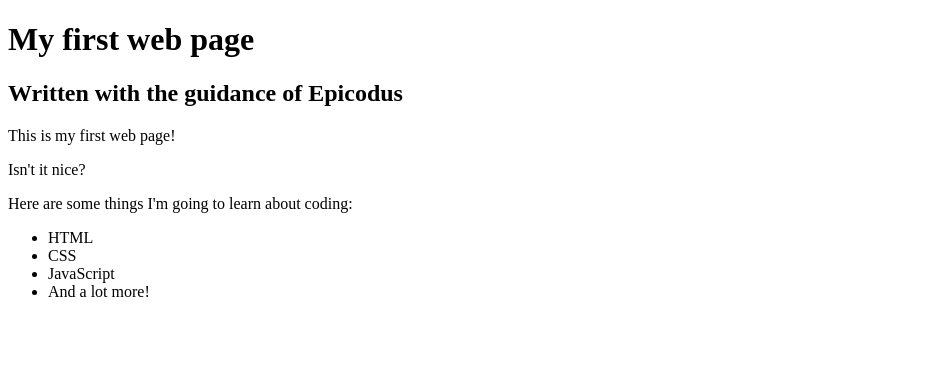
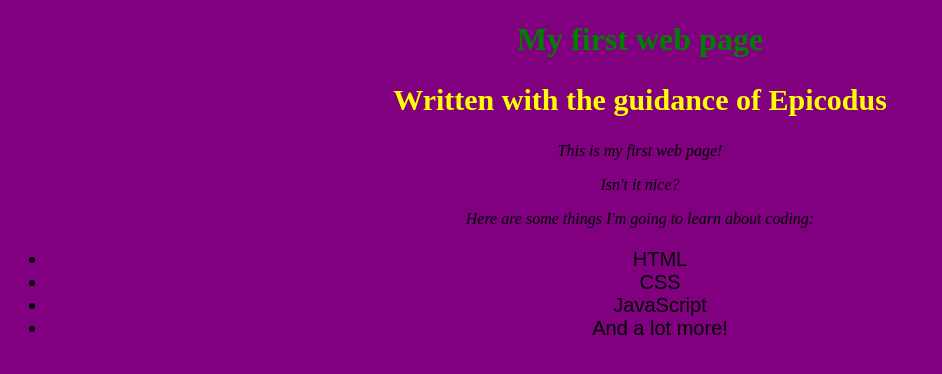
Before and after one commit to dyldlewis/my-first-webpage, a plain HTML site: page my-first-webpage.html in a window 1280 px wide. Shown: the whole page, without its empty margins (0-942 px from the left). Drawn offline with Linux system fonts and the light colour scheme.

Commit message:
add new favorite places webpage and CSS styling for both webpages

```diff
--- /dev/null
+++ b/css/places.css
@@ -0,0 +1,28 @@
+h1 {
+  color: green;
+}
+
+
+ul {
+  font-size: 20px;
+  font-family: fantasy;
+}
+
+
+
+
+body {
+  background-color: purple;
+  text-align: center;
+}
+
+
+h2 {
+  font-size: 30px;
+  color: yellow;
+}
+
+
+p {
+  font-style: italic;
+}
--- a/my-first-webpage.html
+++ b/my-first-webpage.html
@@ -1,6 +1,7 @@
 <!DOCTYPE html>
 <html>
   <head>
+    <link href="css/places.css" rel="stylesheet" type="text/css">
     <title>Web page #1</title>
   </head>
   <body>
```
Also changed, not shown: favorite-places.html (added, +51 -0 lines), cabo.jpg (added), california.png (added), denali.jpg (added), index.jpeg (added), vegas.jpg (added), virginia.jpg (added).
